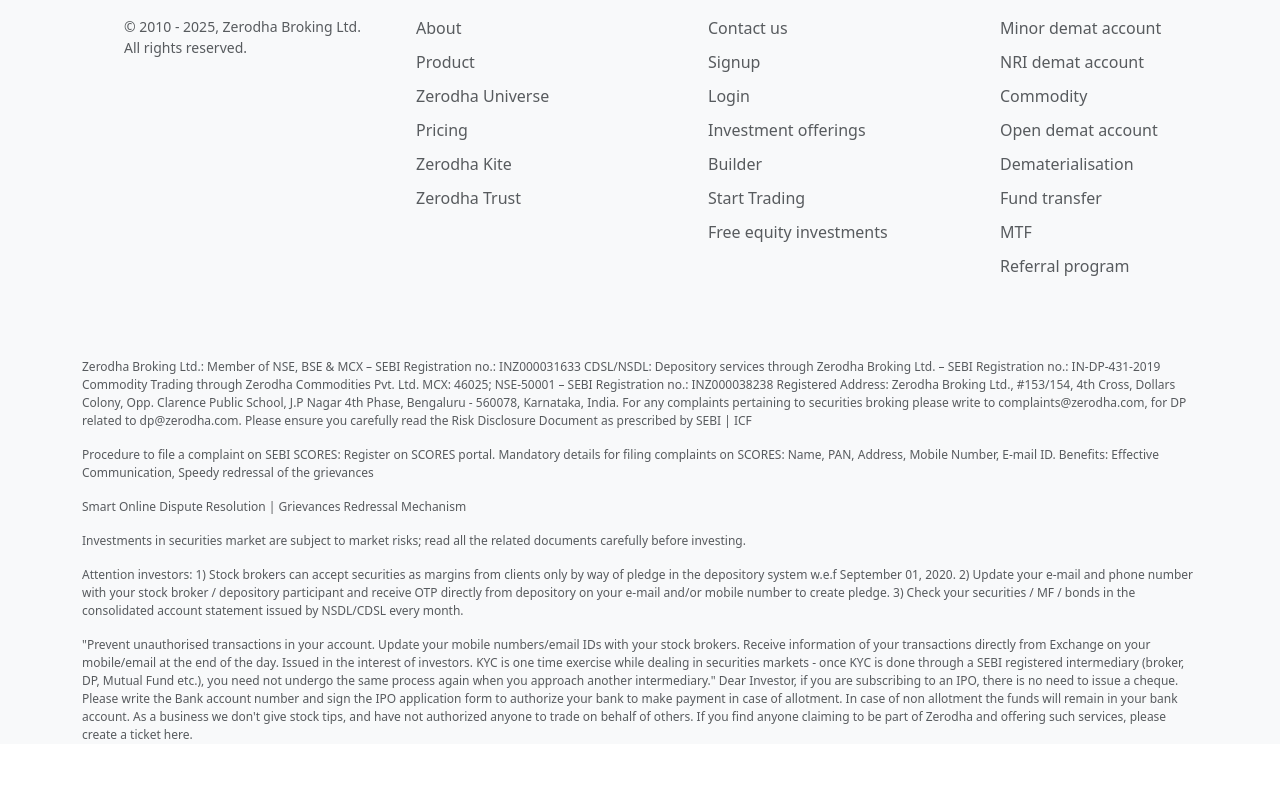
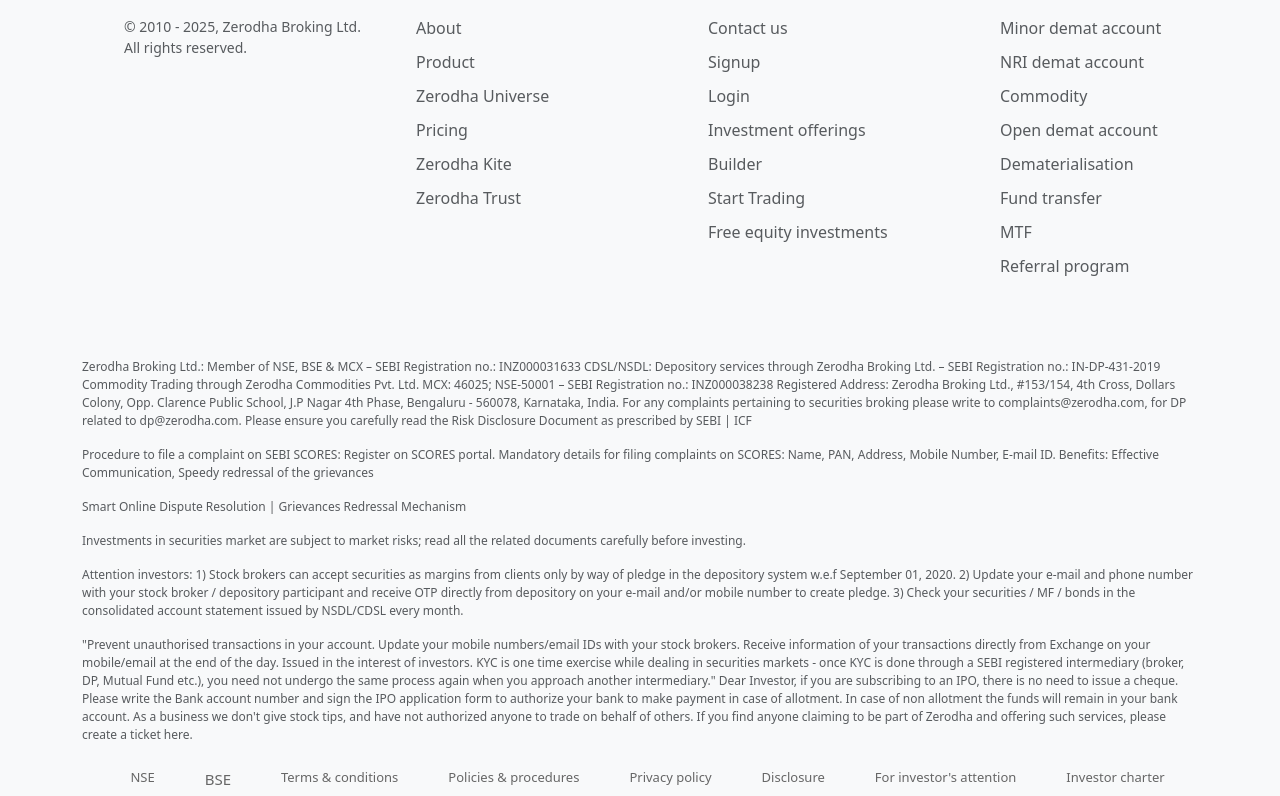
Before and after one commit to manavsingh345/Varsity, a React (Vite) app in the folder frontend/: page / in a window 1280 px wide. Shown: the part 3485-4281 px from the top of the page. Before the commit the page ends 4245 px from the top, so only its background shows below. Built offline with nearby package versions, Linux system fonts and the light colour scheme.

Commit message:
Footer last

```diff
--- a/frontend/src/Footer.jsx
+++ b/frontend/src/Footer.jsx
@@ -83,7 +83,19 @@ function Footer() {
                 <p>Attention investors: 1) Stock brokers can accept securities as margins from clients only by way of pledge in the depository system w.e.f September 01, 2020. 2) Update your e-mail and phone number with your stock broker / depository participant and receive OTP directly from depository on your e-mail and/or mobile number to create pledge. 3) Check your securities / MF / bonds in the consolidated account statement issued by NSDL/CDSL every month.</p>
 
                 <p>"Prevent unauthorised transactions in your account. Update your mobile numbers/email IDs with your stock brokers. Receive information of your transactions directly from Exchange on your mobile/email at the end of the day. Issued in the interest of investors. KYC is one time exercise while dealing in securities markets - once KYC is done through a SEBI registered intermediary (broker, DP, Mutual Fund etc.), you need not undergo the same process again when you approach another intermediary." Dear Investor, if you are subscribing to an IPO, there is no need to issue a cheque. Please write the Bank account number and sign the IPO application form to authorize your bank to make payment in case of allotment. In case of non allotment the funds will remain in your bank account. As a business we don't give stock tips, and have not authorized anyone to trade on behalf of others. If you find anyone claiming to be part of Zerodha and offering such services, please create a ticket here.</p>
+
             </div>
+            <div style={{display:"flex", justifyContent: "center",gap: "25px",marginTop:"10px", fontSize: "10px"}}>
+                    <h6 style={{paddingLeft:"15px",fontSize: "13px",color: "#666",paddingTop:"10px" }}>NSE</h6>
+                    <h6 style={{paddingLeft:"25px",fontSize: "15px",color: "#666" ,paddingTop:"10px" }}>BSE</h6>
+                    <h6 style={{paddingLeft:"25px",fontSize: "13px",color: "#666" ,paddingTop:"10px" }}>Terms & conditions</h6>
+                    <h6 style={{paddingLeft:"25px",fontSize: "13px",color: "#666" ,paddingTop:"10px" }}>Policies & procedures</h6>
+                    <h6 style={{paddingLeft:"25px",fontSize: "13px",color: "#666" ,paddingTop:"10px" }}>Privacy policy</h6>
+                    <h6 style={{paddingLeft:"25px",fontSize: "13px",color: "#666" ,paddingTop:"10px" }}>Disclosure</h6>
+                    <h6 style={{paddingLeft:"25px",fontSize: "13px",color: "#666" ,paddingTop:"10px" }}>For investor's attention</h6>
+                    <h6 style={{paddingLeft:"25px",fontSize: "13px",color: "#666" ,paddingTop:"10px" }}>Investor charter</h6>
+                </div>
+
         </div>
     )
 }
```
